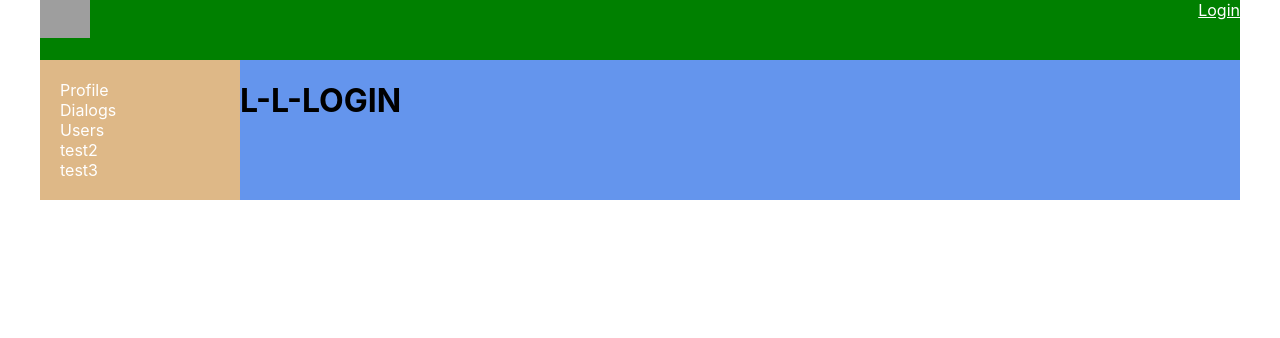
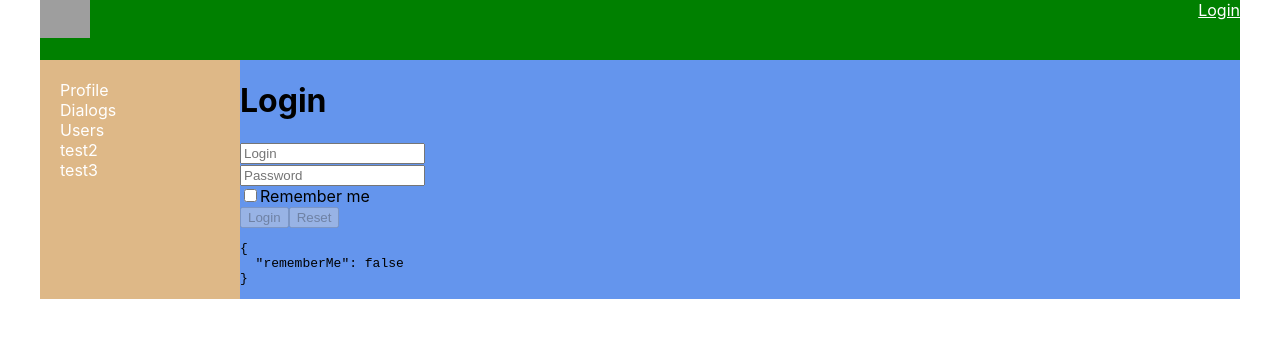
Before and after one commit to bon9/social-network, a React (Create React App) app: page /login in a window 1280 px wide. Shown: the top 338 px of the page. Built offline with nearby package versions, Linux system fonts and the light colour scheme; no server answers; grey boxes are pictures that could not be loaded; the HTML template or start-up script is replaced by a standard one.

Commit message:
add form with final-form

```diff
--- a/package.json
+++ b/package.json
@@ -4,8 +4,10 @@
   "private": true,
   "dependencies": {
     "axios": "^0.19.0",
+    "final-form": "^4.18.5",
     "react": "^16.10.1",
     "react-dom": "^16.10.1",
+    "react-final-form": "^6.3.0",
     "react-redux": "^7.1.1",
     "react-router-dom": "^5.1.1",
     "react-scripts": "3.1.2",
--- a/src/components/Login/Login.js
+++ b/src/components/Login/Login.js
@@ -1,7 +1,73 @@
 import React from "react";
+import { Form, Field } from "react-final-form";
+
+const required = value => (value ? undefined : "Required");
+
+const LoginForm = ({ onSubmit }) => {
+  return (
+    <Form
+      onSubmit={onSubmit}
+      initialValues={{ rememberMe: false }}
+      render={({ handleSubmit, form, values, submitting, pristine }) => {
+        return (
+          <form onSubmit={handleSubmit}>
+            <div>
+              <Field
+                type="text"
+                placeholder="Login"
+                name="login"
+                component="input"
+                validate={required}
+              />
+            </div>
+            <div>
+              <Field
+                type="text"
+                placeholder="Password"
+                name="password"
+                component="input"
+              />
+            </div>
+            <div>
+              <Field
+                type="checkbox"
+                name="rememberMe"
+                placeholder="Login"
+                component={"input"}
+              />
+              Remember me
+            </div>
+            <div>
+              <button type="submit" disabled={submitting || pristine}>
+                Login
+              </button>
+              <button
+                type="button"
+                disabled={submitting || pristine}
+                onClick={form.reset}
+              >
+                Reset
+              </button>
+            </div>
+            <pre>{JSON.stringify(values, 0, 2)}</pre>
+          </form>
+        );
+      }}
+    />
+  );
+};
 
 const Login = () => {
-  return <h1>L-L-LOGIN</h1>;
+  const onSubmit = values => {
+    console.log(values);
+  };
+
+  return (
+    <div>
+      <h1>Login</h1>
+      <LoginForm onSubmit={onSubmit} />
+    </div>
+  );
 };
 
 export default Login;
```
Also changed, not shown: 1 other file (tests, documents, lock files or other folders).
